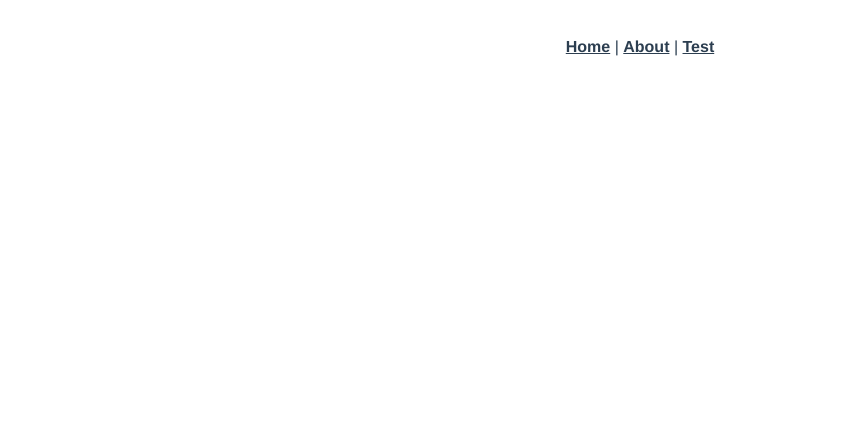
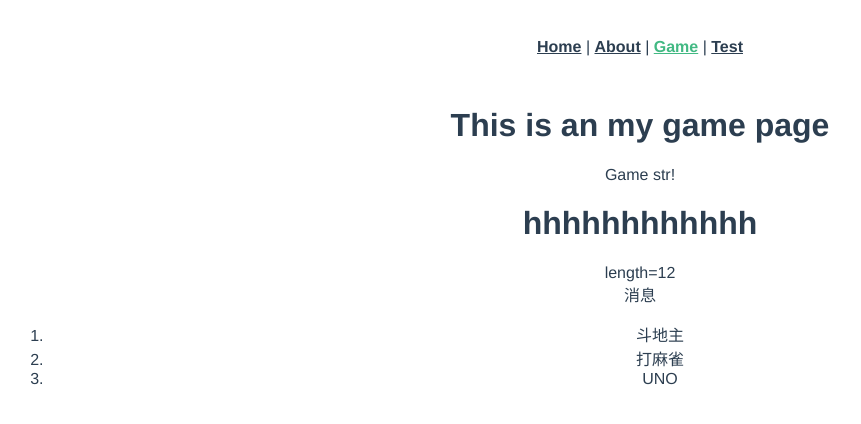
Before and after one commit to zzzcat013/vue_Test, a Vue app: page /game in a window 1280 px wide. Shown: the top 424 px of the page, without its empty margins (0-861 px from the left). Built offline with nearby package versions, Linux system fonts and the light colour scheme.

Commit message:
add vue trans value

```diff
--- a/src/App.vue
+++ b/src/App.vue
@@ -3,6 +3,7 @@
     <div id="nav">
       <router-link to="/">Home</router-link> |
       <router-link to="/about">About</router-link> |
+      <router-link to="/game">Game</router-link> |
       <router-link to="/test">Test</router-link>
     </div>
     <router-view/>
--- /dev/null
+++ b/src/components/Gamecomp.vue
@@ -0,0 +1,52 @@
+<template>
+  <div>
+      <h1>{{msg}}</h1> length={{result}}
+
+      <div @click="iclick">消息</div>
+      <ol>
+          <li v-for="item in games" >{{ item.title }}</li>
+      </ol>
+  </div>
+</template>
+
+<script>
+/*    <li v-for="item in games" v-bind:game="item">{{ item.title }}</li>*/
+/*games: [
+    {title: '斗地主'},
+    {title: '打麻雀'},
+    {title: 'UNO'}
+
+
+]*/
+
+    export default {
+        name: 'game',
+        props:['msg'],//接收传送过来的数据
+        computed:{
+            result : function () {
+
+                return this.msg.length;
+            }
+        },
+        methods:{
+            iclick(){
+                let data = {
+                    a:'data'
+                };
+                this.$emit('ievent',data,'lalala');
+            }
+        },
+        data (){
+            return {
+            //msg: 'test game !',
+            games: [
+                {title: '斗地主'},
+                {title: '打麻雀'},
+                {title: 'UNO'}
+                ]
+        }
+
+        }
+
+    }
+</script>
--- a/src/router.js
+++ b/src/router.js
@@ -22,6 +22,14 @@ export default new Router({
       component: () => import(/* webpackChunkName: "about" */ './views/About.vue')
     },
     {
+      path: '/game',
+      name: 'game',
+      // route level code-splitting
+      // this generates a separate chunk (about.[hash].js) for this route
+      // which is lazy-loaded when the route is visited.
+      component: () => import(/* webpackChunkName: "about" */ './views/Game.vue')
+    },
+    {
       path: '/test',
       name: 'test',
       component: () => import(/* webpackChunkName: "about" */ './views/Test.vue')
--- /dev/null
+++ b/src/views/Game.vue
@@ -0,0 +1,31 @@
+<template>
+  <div>
+    <h1>This is an my game page</h1>
+    {{msg}}
+    <game msg="hhhhhhhhhhhh" @ievent = "ievent"></game>
+
+  </div>
+</template>
+
+<script>
+ import game from '@/components/Gamecomp.vue'
+
+  export  default {
+    name: 'zujian',
+    components: {
+      'game': game
+    },
+
+    data(){
+      return{
+        msg:"Game str!"
+      }
+    },
+    methods:{
+      ievent(...data){
+        console.log('allData:',data);// data为包含传过来所有数据的数组，第一个元素是对象，第二个元素是字符串
+      }
+    }
+
+  }
+</script>
--- a/src/views/Test.vue
+++ b/src/views/Test.vue
@@ -1,15 +1,40 @@
 <template>
     <div class="about">
-        <h1>hello Test</h1>
         <h1>This is an Test page</h1>
-        <h2>1</h2>
-        <h2>22</h2>
-        <h2>333</h2>
-        <h2>i hate git!</h2>
-        <h3>4444</h3>
-        <h3>55555</h3>
+        你喜欢的游戏是：<input v-model="text"><br>
+        <button v-on:click="btnClick()">警告</button>
+
+        有游戏：{{text}}
+        <h3 v-for='str1 in strarr.str' v-if="str1.age<30" >h3值:{{str1.name}}</h3>
     </div>
 </template>
+
+<script>
+
+    /* Vue对象实例化 */
+    export default {
+        data() {
+
+            return{
+                text:'',
+                strarr:{
+                    str:[{name:"abc18",age:18},{name:"jsdh20",age:20},{name:"iutiut30",age:36}
+                    ]
+                },
+                games: [
+                    { title: '斗地主' },
+                    { title: '打麻雀' },
+                    { title: 'UNO' }
+                ]
+            }
+        },
+        methods:{
+            btnClick: function () {
+                alert("你被警告了！");
+            }
+        }
+        }
+</script>
 
 <style scoped>
     .about {
```
Also changed, not shown: src/test.html (added, +22 -0 lines), src/views/About.vue (line endings or trailing spaces).
